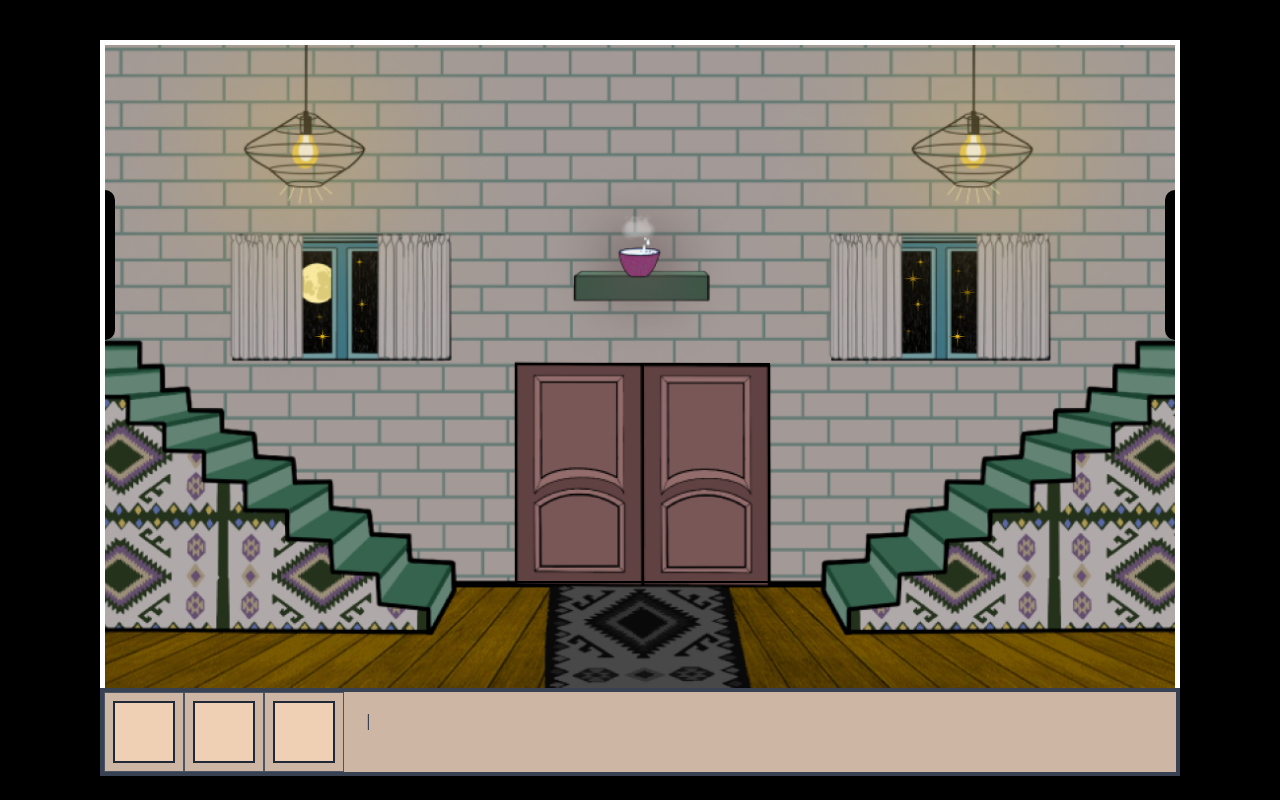
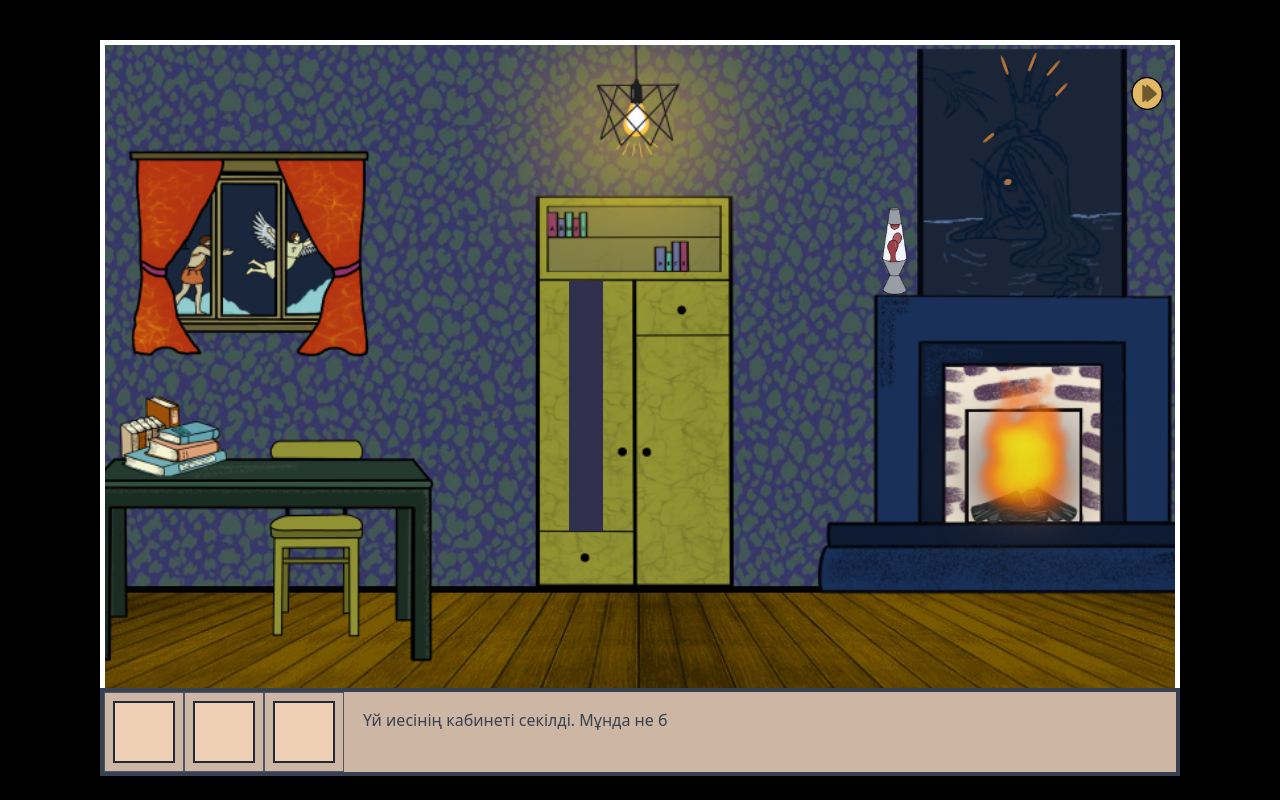
Before and after one commit to Nursultan02/bang-gamejam-project, a Vue app: page / in a window 1280 px wide. Built offline with nearby package versions, Linux system fonts and the light colour scheme.

Commit message:
back to second scene from third scene

```diff
--- a/src/App.vue
+++ b/src/App.vue
@@ -12,7 +12,7 @@
     <video @ended="setLevel(1)" autoplay height="100%" width="100%" v-if="cutSceneShow === 1 && level !== 1" src="@/assets/videos/Scene1.mp4"></video>
     <FirstScene :keyHanded="cursorImage" @setElementInInventar="setElementInInventar" @changeCredits="changeCredits" @changeNoteImage="changeNoteImage" @displayNoteToggle="displayNoteToggle" @setLevel="setLevel" v-if="level === 1"></FirstScene>
     <SecondScene @resetCursor="resetCursor" @changeCredits="changeCredits" @setLevel="setLevel" v-if="level === 2"></SecondScene>
-    <ThirdScene @changeCredits="changeCredits" @changeNoteImage="changeNoteImage" @displayNoteToggle="displayNoteToggle" @setElementInInventar="setElementInInventar" v-if="level === 3"></ThirdScene>
+    <ThirdScene @changeCredits="changeCredits" @changeNoteImage="changeNoteImage" @setLevel="setLevel" @displayNoteToggle="displayNoteToggle" @setElementInInventar="setElementInInventar" v-if="level === 3"></ThirdScene>
     <FourthScene v-if="level === 4"></FourthScene>
     <div class="absolute bottom-6 zText" style="min-width: 1080px">
       <textCustom :renderReload="renderReload" :showText="showText"
@@ -38,7 +38,7 @@
   components: {ThirdScene, FourthScene, SecondScene, FirstScene, StartPage, textCustom },
   data() {
     return {
-      level: 2,
+      level: 3,
       cutSceneShow: 2,
       elements: [{}, {}, {}],
       renderReload: 1,
@@ -61,6 +61,7 @@
       this.cutSceneShow = val;
     },
     setLevel(val) {
+      console.log("LEVEL", val)
       this.level = val
     },
     showTextToggle(val) {
--- a/src/components/ThirdScene/ThirdScene.vue
+++ b/src/components/ThirdScene/ThirdScene.vue
@@ -25,6 +25,10 @@
       <div class="claw4"></div>
       <div class="claw5"></div>
       <div @click="addToInventary" v-if="showEye" class="eye-element" :class="giveEye ? 'eye-element-falling' : ''"></div>
+
+      <div @click="goBack" class="back-icon">
+        <img src="../../assets/images/back-icon-right.png" alt="">
+      </div>
     </div>
   </div>
 </template>
@@ -62,6 +66,9 @@
     }
   },
   methods: {
+    goBack(){
+      this.$emit("setLevel", 2);
+    },
     setShowPrompts() {
       this.showPromts = true;
       setTimeout(()=> {
@@ -169,6 +176,16 @@
   background-size: cover;
   position: relative;
 }
+
+.back-icon {
+  position: absolute;
+  width: 40px;
+  height: 40px;
+  top: 30px;
+  right: 8px;
+  cursor: pointer;
+}
+
 
 .eye-element {
   position: absolute;
```
Also changed, not shown: src/assets/images/back-icon-right.png (added).
